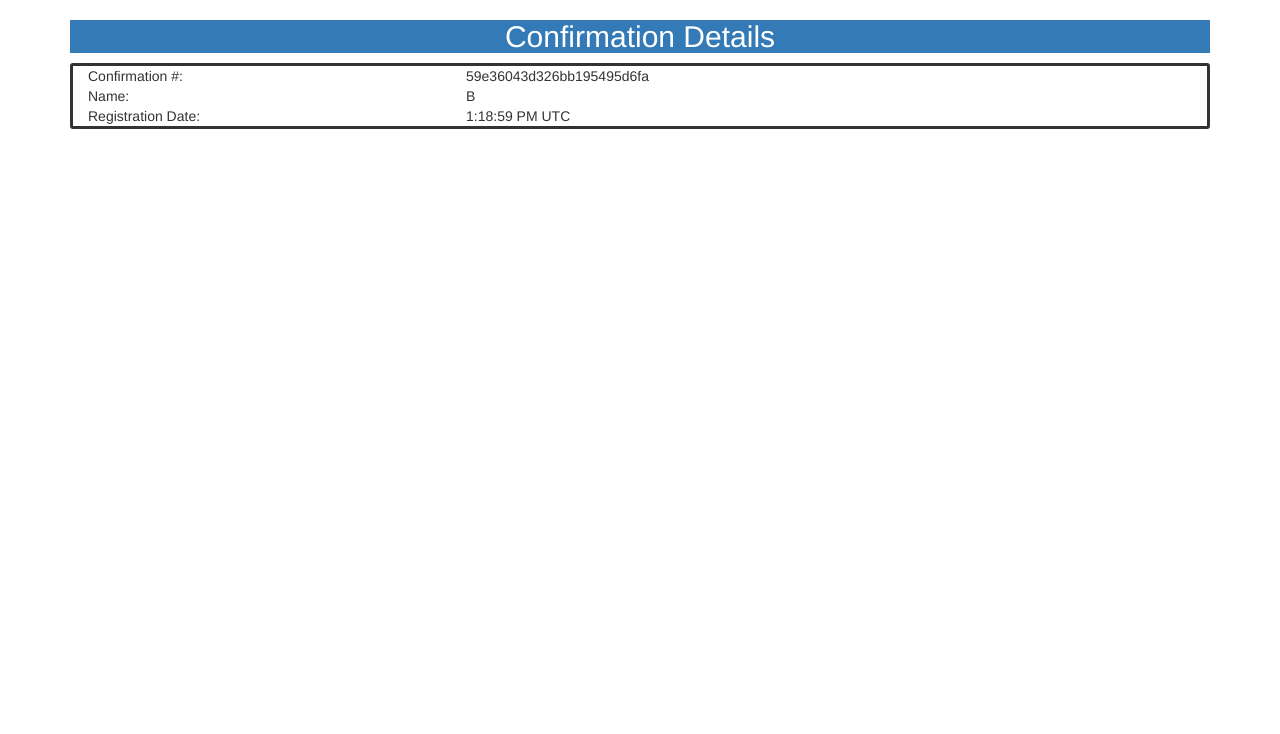
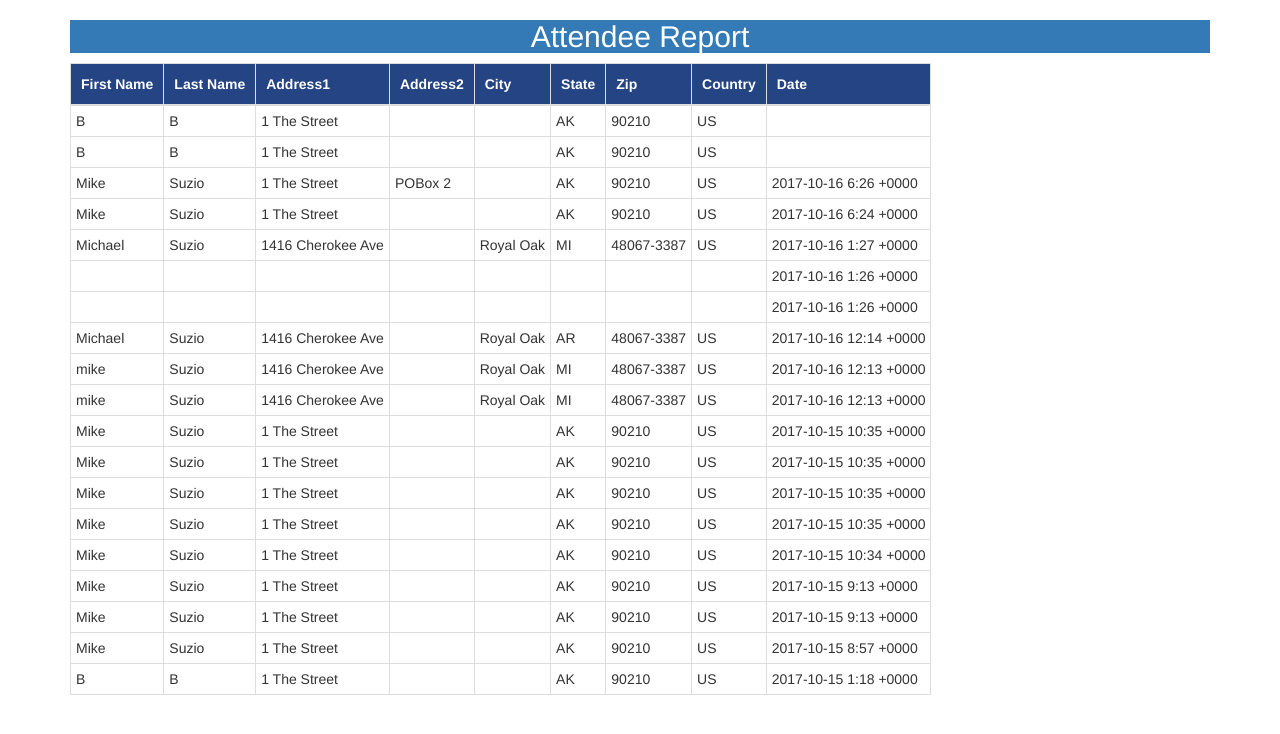
Before and after one commit to msuzio/registration-demo, an Angular app: page / in a window 1280 px wide. Shown: the top 734 px of the page. Built offline with nearby package versions, Linux system fonts and the light colour scheme.

Commit message:
Still testing static components before routing

```diff
--- a/src/app/app.component.html
+++ b/src/app/app.component.html
@@ -1,4 +1,4 @@
 <!--The content below is only a placeholder and can be replaced.-->
 <div class="container">
-    <app-attendee-details></app-attendee-details>
+    <app-attendee-list></app-attendee-list>
 </div>
```
